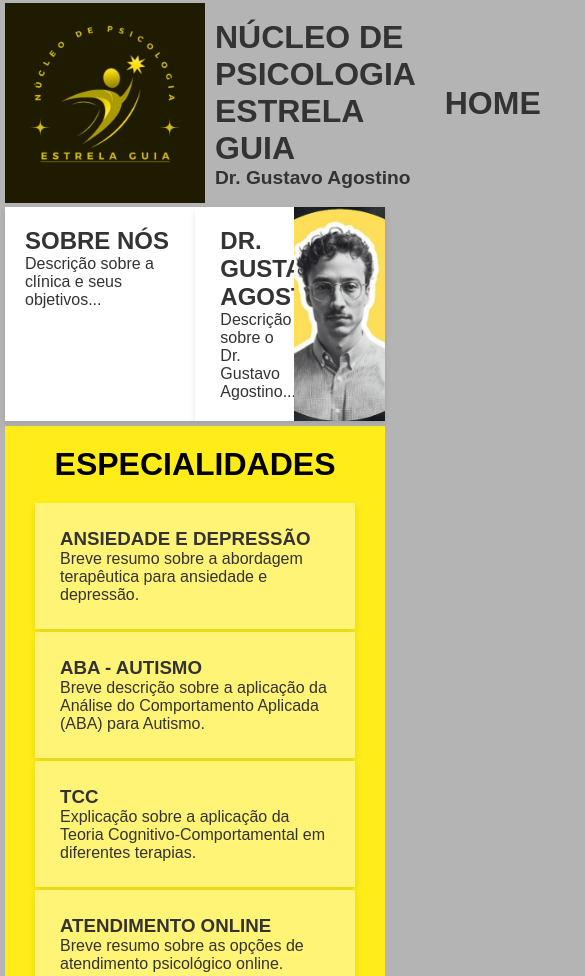
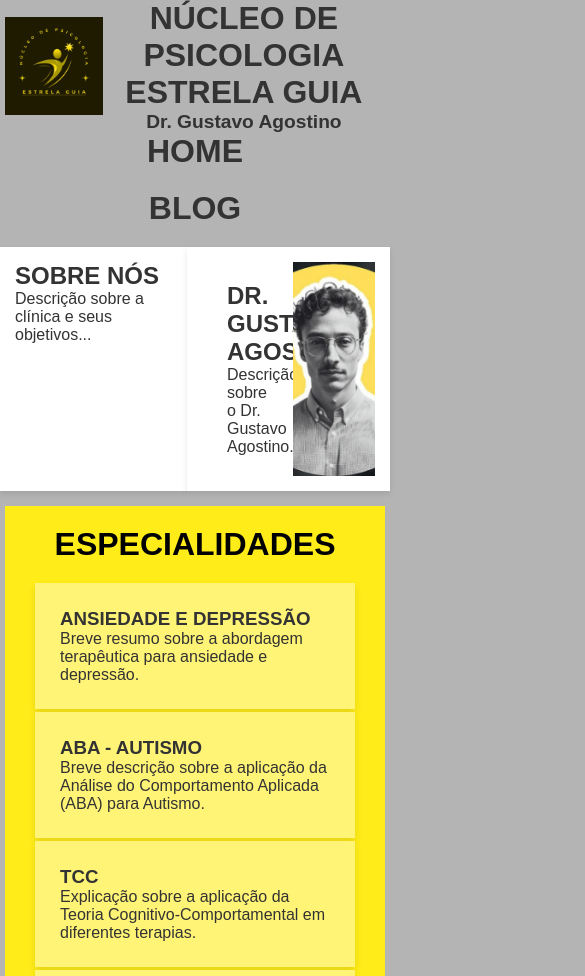
Before and after one commit to Mathmartin/Projeto_EstrelaGuia, a plain HTML site: page index.html in a window 390 px wide. Shown: the top 976 px of the page, 585 px wide, since content can reach past the window. Drawn offline with Linux system fonts and the light colour scheme.

Commit message:
Responsividade 1.1
melhorei a responsividade do cabeçalho e das sessões sobre-nos e dr-gustavo

```diff
--- a/styles.css
+++ b/styles.css
@@ -386,3 +386,38 @@ nav {
         grid-template-columns: 1fr; /* 1 coluna em telas menores */
     }
 }
+/* Ajuste para o cabeçalho em telas menores */
+@media (max-width: 768px) {
+    header {
+        flex-direction: column; /* Empilhar os itens no cabeçalho */
+        text-align: center;
+    }
+
+    nav ul {
+        flex-direction: column; /* Itens do menu empilhados */
+    }
+
+    nav ul li {
+        margin-bottom: 10px; /* Espaço entre os itens do menu */
+    }
+}
+/* Ajustes de layout para telas menores */
+@media (max-width: 768px) {
+    .sobre-nos, .dr-gustavo {
+        width: 100%; /* Ocupa a largura total da tela em telas menores */
+        margin: 10px 0; /* Espaço entre as seções */
+    }
+}
+
+/* Para telas de celular ainda menores (até 480px) */
+@media (max-width: 480px) {
+    .sobre-nos, .dr-gustavo {
+        padding: 15px; /* Ajusta o padding para caber melhor em telas menores */
+        font-size: 1rem; /* Ajusta o tamanho da fonte */
+    }
+}
+/* Responsividade geral para imagens */
+img {
+    max-width: 100%;
+    height: auto;
+}
```
